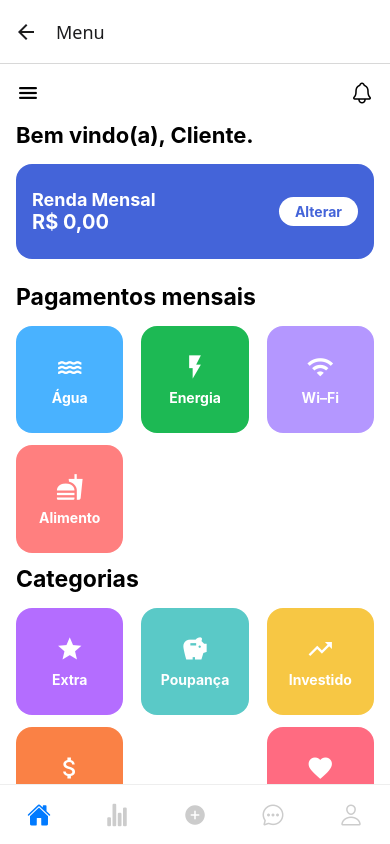
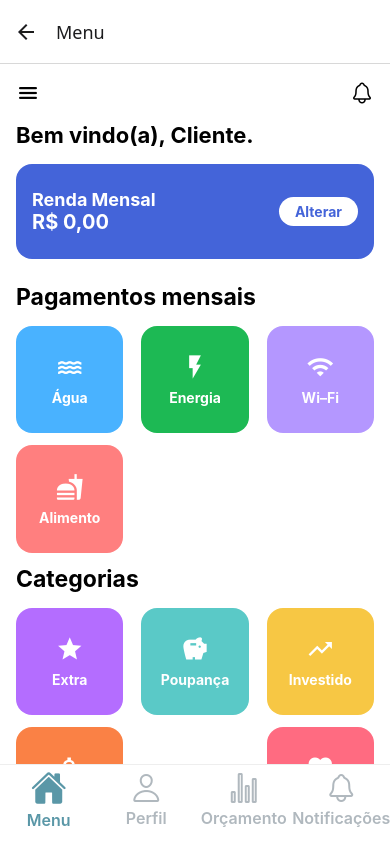
Before and after one commit to rittatec/compass-project, a React Native app: screen /Menu in a window 390 px wide. Built offline with nearby package versions, Linux system fonts and the light colour scheme.

Commit message:
rotas do footer

```diff
--- a/App.js
+++ b/App.js
@@ -12,6 +12,14 @@ import Agua from './src/views/AguaView'; // tela para add o valor reservado para
 import EnergiaView from './src/views/EnergiaView';
 import Alimento from './src/views/AlimentoView'; // tela para add o valor reservado para o alimento - nome = alimento - nome da tela = CategoriaView
 import Wifi from './src/views/WifiView'; // tela para add o valor reservado para o wifi - nome = wifi - nome da tela = CategoriaView
+import Extra from './src/views/ExtraView'; // tela para add o valor para o extra ganho pelo user - nome = extra - nome da tela = CategoriaView
+import Poupanca from './src/views/PoupancaView'; // tela para add o valor reservado para a poupanca - nome = poupanca - nome da tela = CategoriaView
+import Investido from './src/views/InvestidoView'; // tela para add o valor reservado para o investido - nome = investido - nome da tela = CategoriaView
+import Receber from './src/views/ReceberView'; // tela para add o valor que o user tem para receber - nome = receber - nome da tela = CategoriaView
+import Saude from './src/views/SaudeView'; // tela para add o valor reservado para a saude - nome = saude - nome da tela = CategoriaView
+import Perfil from './src/views/PerfilView'; // tela de perfil do usuario
+import Notificacoes from './src/views/NotificacoesView'; // tela de notificações
+import Orcamento from './src/views/OrcamentoView'; // tela de orcamento do usuario
 
 const Stack = createNativeStackNavigator();
 
@@ -29,6 +37,14 @@ export default function App() {
         <Stack.Screen name='Energia' component={EnergiaView}/>
         <Stack.Screen name='Alimento' component={Alimento}/>
         <Stack.Screen name='Wifi' component={Wifi}/>
+        <Stack.Screen name='Extra' component={Extra}/>
+        <Stack.Screen name='Poupanca' component={Poupanca}/>
+        <Stack.Screen name='Investido' component={Investido}/>
+        <Stack.Screen name='Receber' component={Receber}/>
+        <Stack.Screen name='Saude' component={Saude}/>
+        <Stack.Screen name='Perfil' component={Perfil}/>
+        <Stack.Screen name='Notificacoes' component={Notificacoes}/>
+        <Stack.Screen name='Orcamento' component={Orcamento}/>
       </Stack.Navigator>
     </NavigationContainer>
   );
--- /dev/null
+++ b/src/views/ExtraView.js
@@ -0,0 +1,9 @@
+import { View, Text } from 'react-native';
+
+export default function ExtraView() {
+  return (
+    <View>
+      <Text>Tela Extra</Text>
+    </View>
+  );
+}
--- /dev/null
+++ b/src/views/InvestidoView.js
@@ -0,0 +1,9 @@
+import { View, Text } from 'react-native';
+
+export default function InvestidoView() {
+  return (
+    <View>
+      <Text>Tela Investido</Text>
+    </View>
+  );
+}
--- a/src/views/Menu.js
+++ b/src/views/Menu.js
@@ -59,13 +59,24 @@ export default function Menu() {
         <View style={styles.grid}>{renderButtons(categorias)}</View>
       </ScrollView>
 
-      <View style={styles.footer}>
-        <Ionicons name="home" size={24} color="#007AFF" />
-        <Ionicons name="stats-chart" size={24} color="#ccc" />
-        <Ionicons name="add-circle" size={24} color="#ccc" />
-        <Ionicons name="chatbubble-ellipses-outline" size={24} color="#ccc" />
-        <Ionicons name="person-outline" size={24} color="#ccc" />
-      </View>
+        <View style={styles.footer}>
+          <TouchableOpacity style={styles.footerItem} onPress={() => navigation.navigate('Menu')}>
+            <Ionicons name="home" size={36} color="#5A97A7" />
+            <Text style={[styles.footerLabel, { color: '#5A97A7' }]}>Menu</Text>
+          </TouchableOpacity>
+          <TouchableOpacity style={styles.footerItem} onPress={() => navigation.navigate('Perfil')}>
+            <Ionicons name="person-outline" size={32} color="#B0B8BE" />
+            <Text style={styles.footerLabel}>Perfil</Text>
+          </TouchableOpacity>
+          <TouchableOpacity style={styles.footerItem} onPress={() => navigation.navigate('Orcamento')}>
+            <Ionicons name="stats-chart-outline" size={32} color="#B0B8BE" />
+            <Text style={styles.footerLabel}>Orçamento</Text>
+          </TouchableOpacity>
+          <TouchableOpacity style={styles.footerItem} onPress={() => navigation.navigate('Notificacoes')}>
+            <Ionicons name="notifications-outline" size={32} color="#B0B8BE" />
+            <Text style={styles.footerLabel}>Notificações</Text>
+          </TouchableOpacity>
+        </View>
     </SafeAreaView>
   );
 }
@@ -145,7 +156,7 @@ const styles = StyleSheet.create({
   footer: {
     position: 'absolute',
     bottom: 0,
-    height: 60,
+    height: 80,
     backgroundColor: '#fff',
     width: '100%',
     borderTopWidth: 1,
@@ -153,5 +164,17 @@ const styles = StyleSheet.create({
     flexDirection: 'row',
     justifyContent: 'space-around',
     alignItems: 'center',
+    paddingBottom: 10,
   },
+  footerItem: {
+    alignItems: 'center',
+    flex: 1,
+  },
+  footerLabel: {
+    fontSize: 16,
+    color: '#B0B8BE',
+    marginTop: 2,
+    fontWeight: '600',
+  },
+
 });
--- /dev/null
+++ b/src/views/NotificacoesView.js
@@ -0,0 +1,9 @@
+import { View, Text } from 'react-native';
+
+export default function PerfilView() {
+  return (
+    <View>
+      <Text>TELA NOTIFICAÇÕES</Text>
+    </View>
+  );
+}
--- /dev/null
+++ b/src/views/OrcamentoView.js
@@ -0,0 +1,9 @@
+import { View, Text } from 'react-native';
+
+export default function PerfilView() {
+  return (
+    <View>
+      <Text>TELA ORÇAMENTO</Text>
+    </View>
+  );
+}
--- /dev/null
+++ b/src/views/PerfilView.js
@@ -0,0 +1,9 @@
+import { View, Text } from 'react-native';
+
+export default function PerfilView() {
+  return (
+    <View>
+      <Text>TELA PERFIL</Text>
+    </View>
+  );
+}
--- /dev/null
+++ b/src/views/PoupancaView.js
@@ -0,0 +1,9 @@
+import { View, Text } from 'react-native';
+
+export default function PoupancaView() {
+  return (
+    <View>
+      <Text>Tela Poupanca</Text>
+    </View>
+  );
+}
--- /dev/null
+++ b/src/views/ReceberView.js
@@ -0,0 +1,9 @@
+import { View, Text } from 'react-native';
+
+export default function ReceberView() {
+  return (
+    <View>
+      <Text>Tela Receber</Text>
+    </View>
+  );
+}
--- /dev/null
+++ b/src/views/SaudeView.js
@@ -0,0 +1,9 @@
+import { View, Text } from 'react-native';
+
+export default function SaudeView() {
+  return (
+    <View>
+      <Text>Tela Saude</Text>
+    </View>
+  );
+}
```
